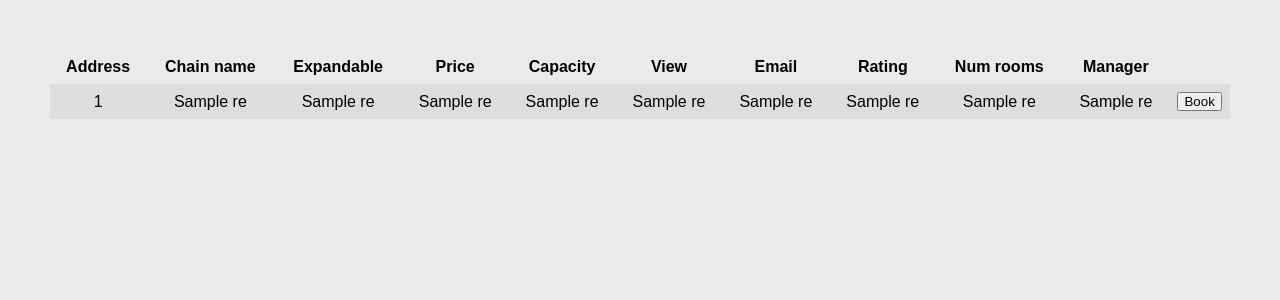
After one commit to anrayliu/databases-project, a Flask app: template templates/results_customer.html in a window 1280 px wide. The commit adds this page. Shown: the top 300 px of the page. Run offline with Flask 3, Linux system fonts and the light colour scheme; the template is opened without the code that fills it: most values are stand-ins (such as "Sample title", 1, 10 or a date in 2020); some libraries are stand-ins or nearby versions.

Commit message:
added to customer functionality

```diff
--- a/app.py
+++ b/app.py
@@ -191,8 +191,8 @@ def edit_chain(id):
 		return render_template("edit_chain.html", chain=chain)
 
 
-@app.route("/results")
-def show_results():
+@app.route("/results-customer")
+def show_results_customer():
 
 	start = request.args.get("start_date")
 	end = request.args.get("end_date")
@@ -228,7 +228,54 @@ def show_results():
 		conn.rollback()
 		return "something went seriously wrong"
 
-	return render_template("results.html", results=res)
+	return render_template("results_customer.html", results=res)
+
+@app.route("/book", methods=["POST", "GET"])
+def book():
+    if request.method == "POST":
+        return redirect("/home")
+    else:
+        return redirect("/home")
+
+@app.route("/results-employee")
+def show_results_employee():
+
+	start = request.args.get("start_date")
+	end = request.args.get("end_date")
+	capacity = request.args.get("capacity")
+	total = request.args.get("total_capacity")
+	chain = request.args.get("chain")
+	loc = request.args.get("location")
+	price = request.args.get("price")
+	view = request.args.get("view")
+	expandable = request.args.get("expandable")
+
+	try:
+		if (int(request.args.get("capacity")) < 1 or int(request.args.get("capacity")) > 9):
+			return "The minimum capacity for a room is 1 and the maximum capacity for a room is 9."
+
+		if (int(request.args.get("price")) < 0):
+			return "Please enter a positive value under price."
+
+		q = '''
+					select * from room natural join hotel where room.chain_name=hotel.chain_name and room.chain_name='{}'
+						and capacity={} and room.hotel_address='{}' and price<={} and view='{}' and expandable='{}';
+					'''.format(chain, capacity, loc, price, view, "false" if expandable is None else expandable)
+
+		cur.execute(q)
+		print(q)
+
+		res = cur.fetchall()
+
+		print(res)
+
+	except psycopg2.Error as e:
+		print(e)
+		conn.rollback()
+		return "something went seriously wrong"
+
+	return render_template("results_customer.html", results=res)
+
 
 
 if __name__ == "__main__":
--- a/static/main.css
+++ b/static/main.css
@@ -22,12 +22,20 @@ body {
 .content td,
 .content th {
 	border: 1px;
-	text-align: left;
+	text-align: center;
 	padding: 8px;
 }
 
 .content tr:nth-child(even) {
 	background-color: #dddddd;
+}
+
+.content button {
+	width: 100%
+}
+
+.content button:hover {
+	background: transparent;
 }
 
 .header {
--- a/templates/customer_view.html
+++ b/templates/customer_view.html
@@ -24,7 +24,7 @@
 			<h1>Discover New Experiences.</h1>
 			<h3>Where to?</h3>
 
-			<form action="/results" method="GET">
+			<form action="/results-customer" method="GET">
 				<div class="row">
 					<div class="column">
 						<div class="input-box">
--- /dev/null
+++ b/templates/results_customer.html
@@ -0,0 +1,55 @@
+{% extends 'base.html' %}
+
+
+{% block head %}
+	<title>Search results</title>
+{% endblock %}
+
+
+{% block body %}
+<div class="content">
+
+	{% if results | length < 1 %}
+	<h3>No rooms found.</h3>
+	{% else %}
+
+	<table>
+		<tr>
+			<th>Address</th>
+			<th>Chain name</th>
+			<th>Expandable</th>
+			<th>Price</th>
+			<th>Capacity</th>
+			<th>View</th>
+			<th>Email</th>
+			<th>Rating</th>
+			<th>Num rooms</th>
+			<th>Manager</th>
+
+		</tr>
+		{% for res in results %}
+		<tr>
+			<td>{{res[0]}}</td>
+			<td>{{res[1]}}</td>
+			<td>{{res[3]}}</td>
+			<td>{{res[4]}}</td>
+			<td>{{res[5]}}</td>
+			<td>{{res[6]}}</td>
+			<td>{{res[7]}}</td>
+			<td>{{res[8]}}</td>
+			<td>{{res[9]}}</td>
+			<td>{{res[10]}}</td>
+			<td>
+				<form action="/book" method="POST">
+					<input type="hidden" name="room_id" value="{{res[0]}}">
+					<button type="submit">Book</button>
+				</form>
+			</td>
+		</tr>
+		{% endfor %}
+	</table>
+	{% endif %}
+
+
+</div>
+{% endblock %}
```
Also changed, not shown: templates/results_employee.html (renamed from templates/results.html).
